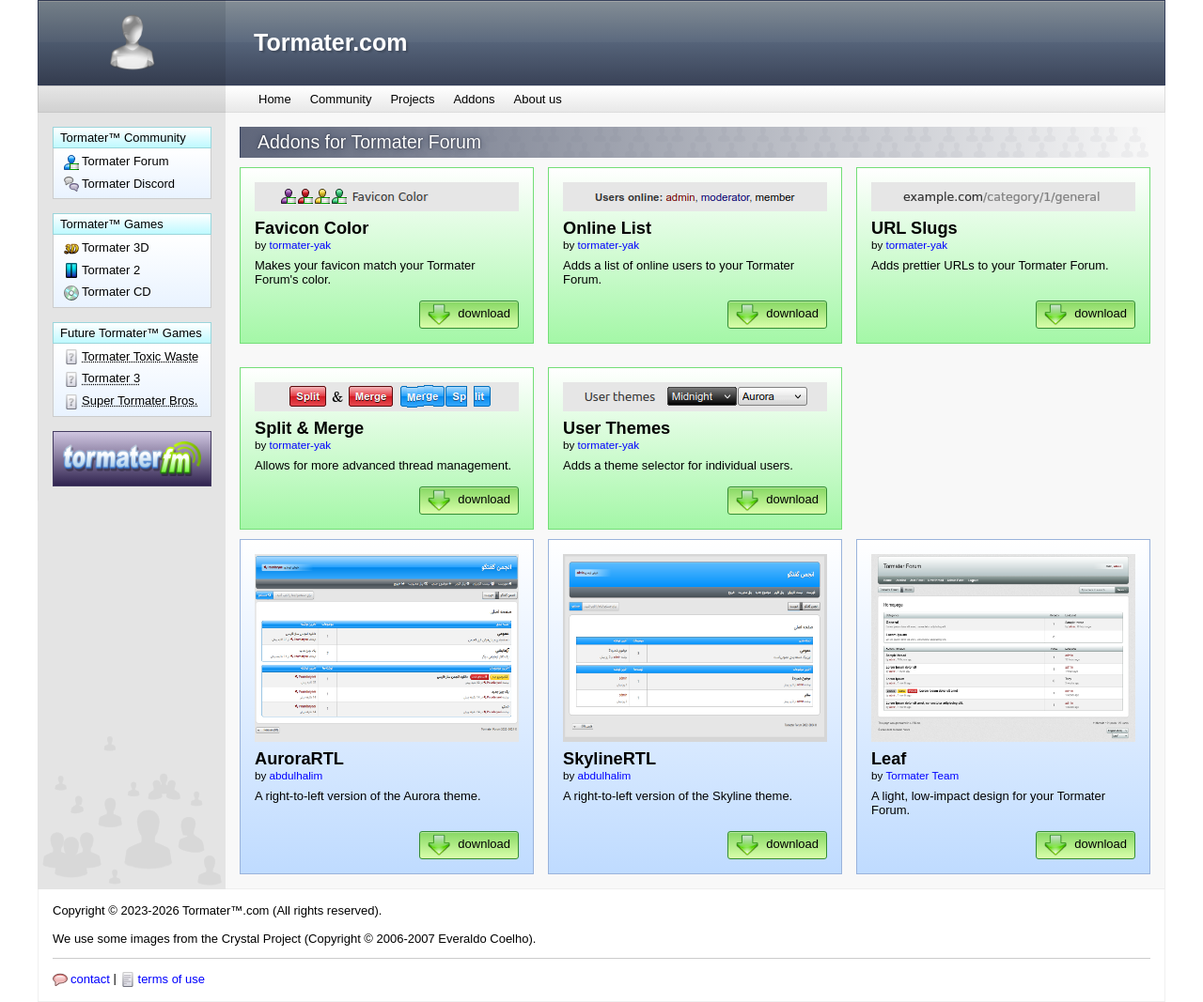
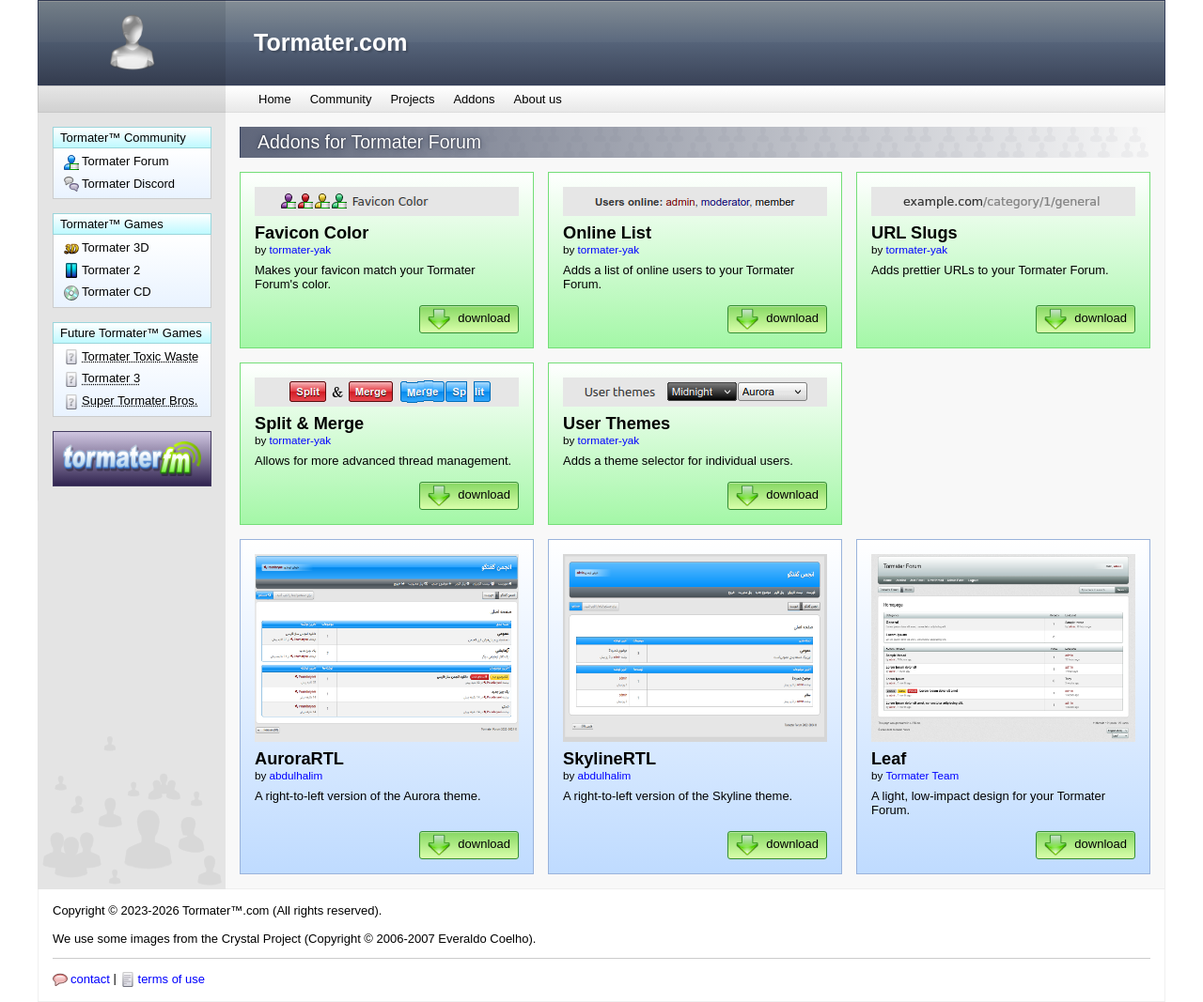
Before and after one commit to tormater/tormater.github.io, a Jekyll site: the page built from addons.html, in a window 1280 px wide. Shown: the whole page at 94% size. Built offline with Jekyll 4.4.1, drawn with Linux system fonts in a browser that asks for light colours.

Commit message:
Update style.css

```diff
--- a/assets/css/style.css
+++ b/assets/css/style.css
@@ -475,11 +475,11 @@
   grid-template-columns: 1fr 1fr 1fr;
   gap: 15px;
   max-width: 100%;
+  margin-top:15px
 }
 
 .addon_card {
   padding: 15px;
-  margin-top: 10px;
   display: flex;
   flex-direction: column;
 }
@@ -504,6 +504,12 @@
 }
 .addon_card img {
   max-width: 100%;
+}
+
+.addon_filler {
+  line-height: 1.5;
+  border: 1px solid #ccc;
+  background: linear-gradient(#e8e8e8,#fff);
 }
 
 .card_extension {
```
